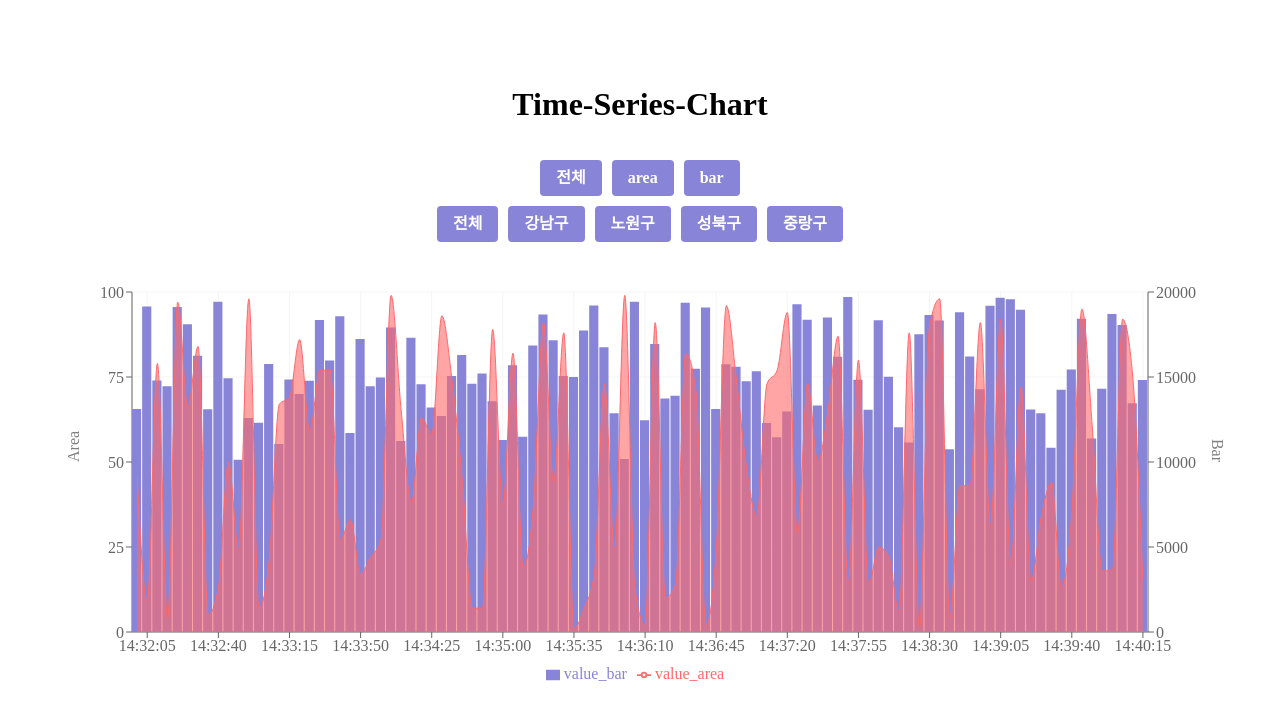
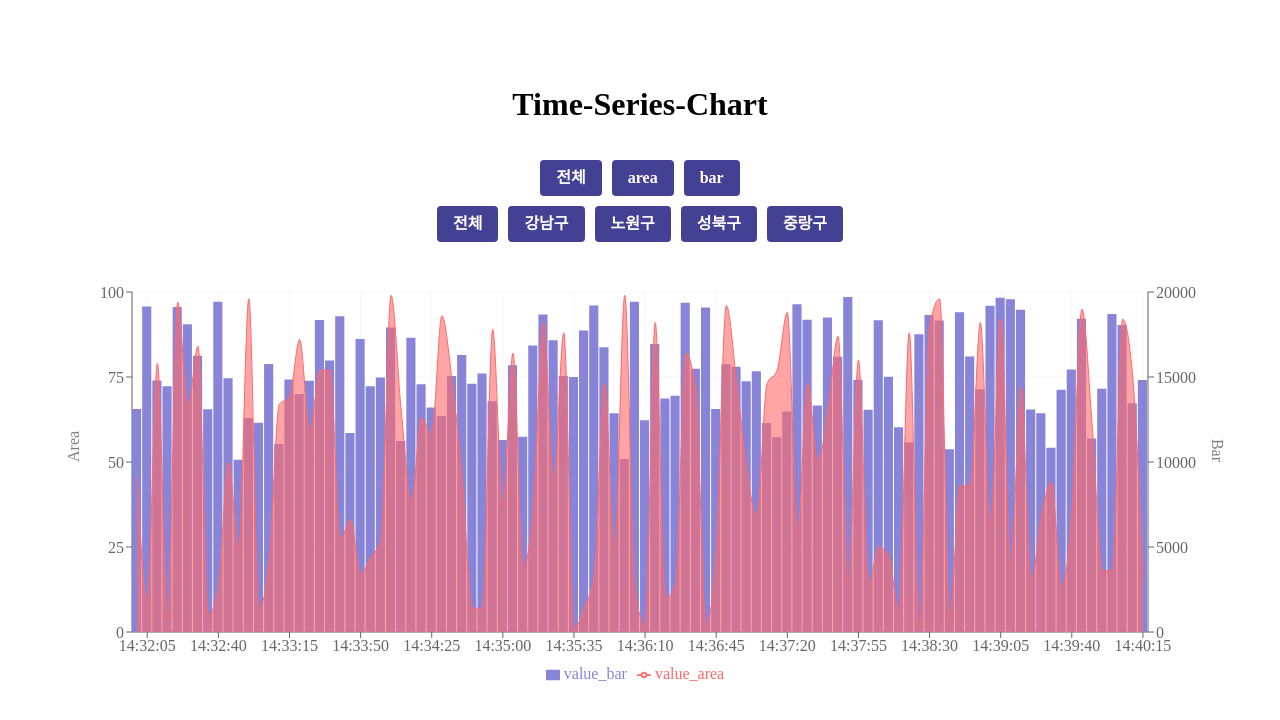
Before and after one commit to ukssss/time-series-chart, a React (Vite) app: page / in a window 1280 px wide. Shown: the top 720 px of the page. Built offline with nearby package versions, Linux system fonts and the light colour scheme.

Commit message:
Fix | Button activated 타입 오류 해결
- button 요소는 기본적으로 boolean 속성을 받지 않기에 string 으로 변경

```diff
--- a/src/components/common/Button.tsx
+++ b/src/components/common/Button.tsx
@@ -3,17 +3,17 @@ import styled from 'styled-components';
 
 interface IProps {
     onClick: (value: Category | string) => void;
-    isActivated: boolean;
+    activated: boolean;
     children: React.ReactNode;
 }
 
-const Button = ({ onClick, isActivated, children }: IProps) => {
+const Button = ({ onClick, activated, children }: IProps) => {
     return (
         <>
             <StyledButton
                 type="button"
                 onClick={(e) => onClick(e.currentTarget.textContent as string)}
-                isActivated={isActivated}
+                activated={activated ? 'true' : 'false'}
             >
                 {children}
             </StyledButton>
@@ -21,8 +21,7 @@ const Button = ({ onClick, isActivated, children }: IProps) => {
     );
 };
 
-const StyledButton = styled.button<{ isActivated: boolean }>`
-    /*공통 스타일*/
+const StyledButton = styled.button<{ activated: string }>`
     display: inline-flex;
     align-items: center;
     outline: none;
@@ -34,12 +33,10 @@ const StyledButton = styled.button<{ isActivated: boolean }>`
     padding-left: 1rem;
     padding-right: 1rem;
 
-    /* 크기 */
     height: 2.25rem;
     font-size: 1rem;
 
-    /* 색상 */
-    background: ${(props) => (props.isActivated ? `#444094` : `#8884d8`)};
+    background: ${(props) => (props.activated ? `#444094` : `#8884d8`)};
 `;
 
 export default Button;
```
